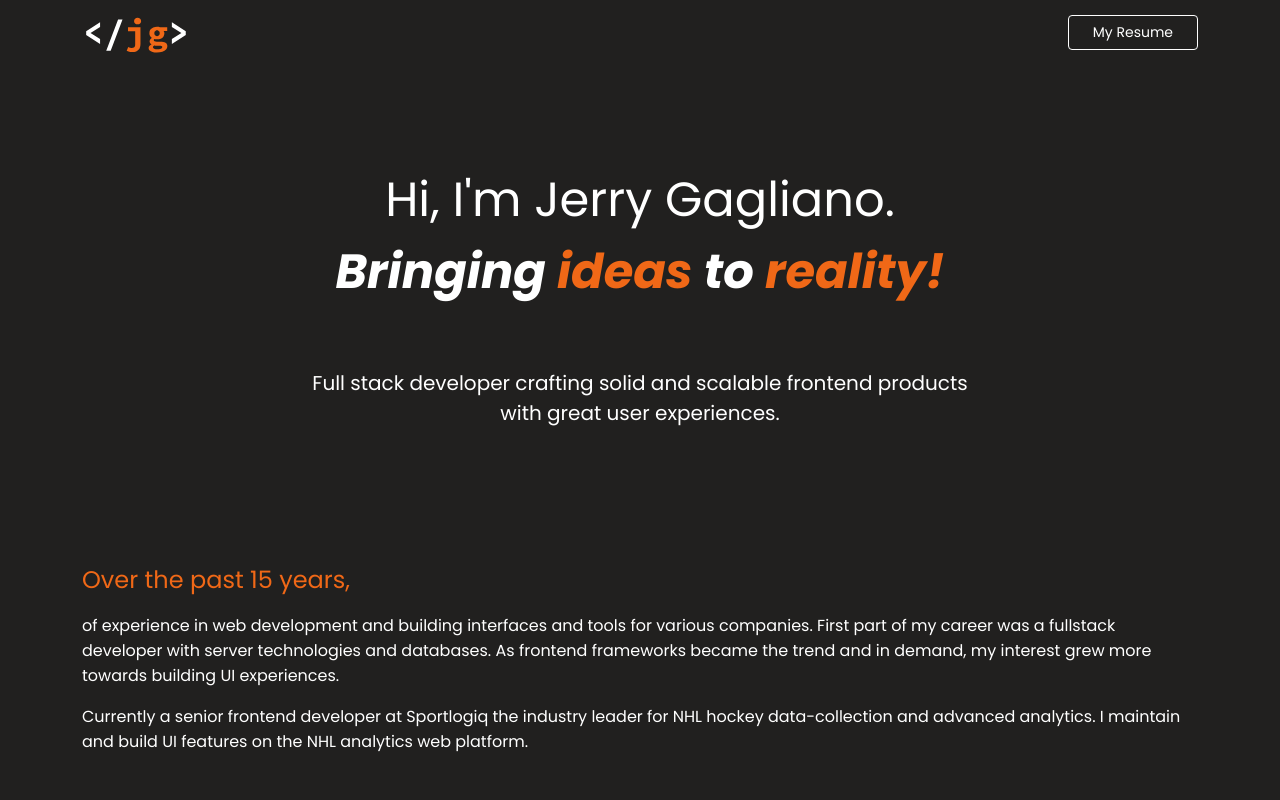
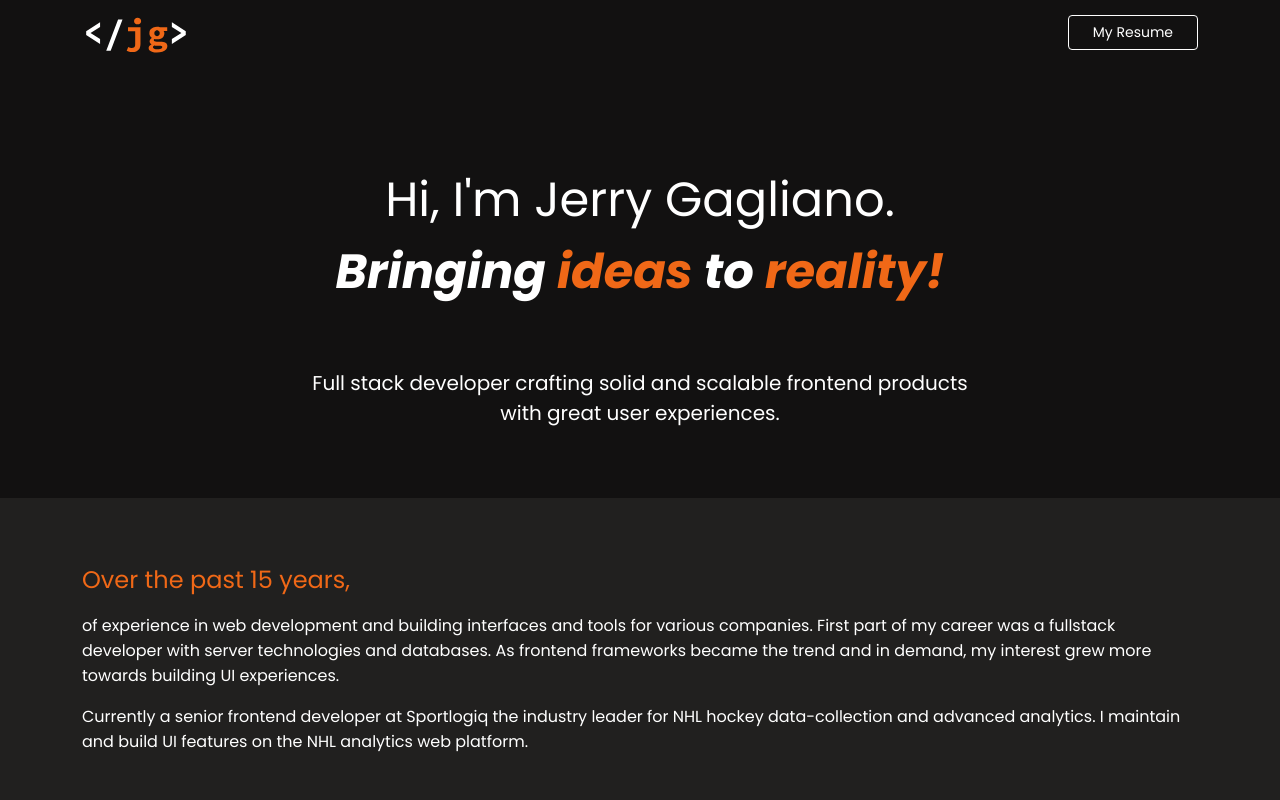
Before and after one commit to JGSolutions/jerry-gagliano, a Next.js app: page / in a window 1280 px wide. Shown: the top 800 px of the page. Built offline with nearby package versions, Linux system fonts and the light colour scheme.

Commit message:
moved style

```diff
--- a/styles/utils.module.css
+++ b/styles/utils.module.css
@@ -18,3 +18,9 @@ a.button:hover {
 .paragraph {
   margin-bottom: 16px;
 }
+
+.topSection {
+  background-color: var(--secondary-background);
+  width: 100%;
+  height: auto;
+}
```
